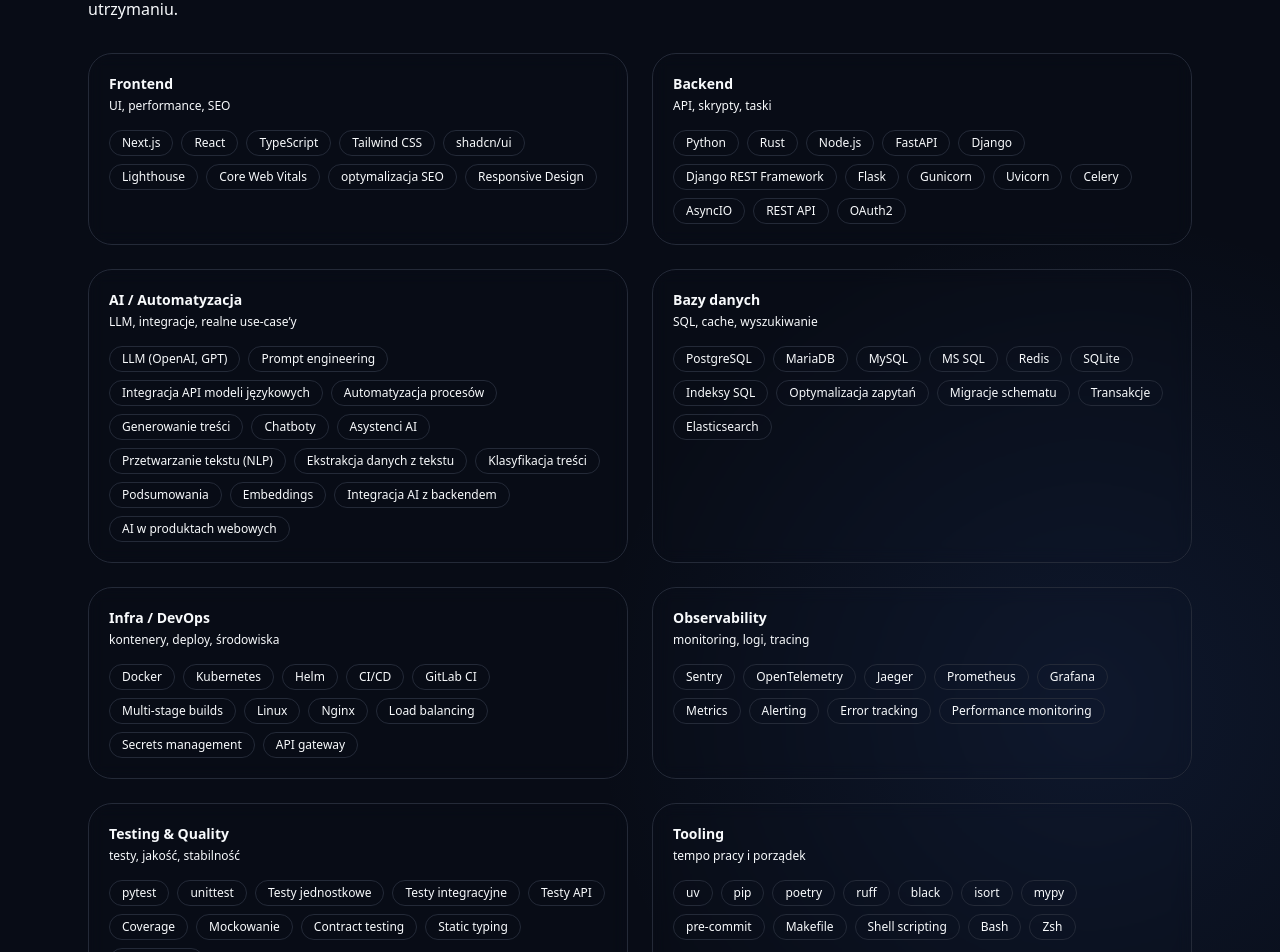
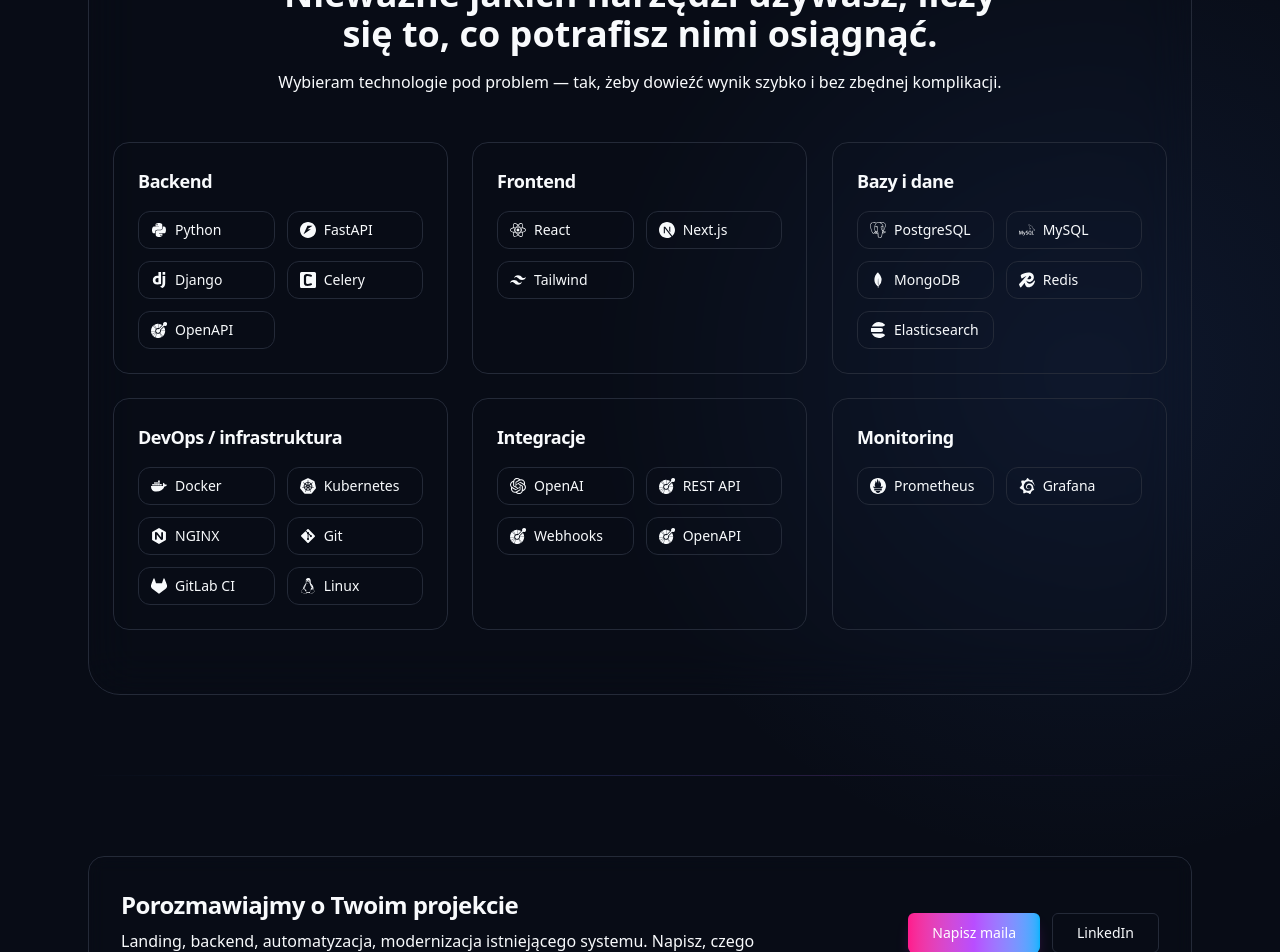
Before and after one commit to morveusz93/morv-dev, a Next.js app: page / in a window 1280 px wide. Shown: the part 1740-2692 px from the top of the page. Built offline with nearby package versions, Linux system fonts and the light colour scheme.

Commit message:
feat: stack section changed

```diff
--- a/package.json
+++ b/package.json
@@ -18,6 +18,7 @@
     "next": "16.1.1",
     "react": "19.2.3",
     "react-dom": "19.2.3",
+    "react-icons": "^5.6.0",
     "tailwind-merge": "^3.4.0"
   },
   "devDependencies": {
--- a/src/components/sections/Stack.tsx
+++ b/src/components/sections/Stack.tsx
@@ -1,262 +1,138 @@
 "use client";
 
 import { motion } from "framer-motion";
-import { Badge } from "../ui/badge";
+import { FaPython, FaReact, FaDocker, FaGitAlt, FaLinux } from "react-icons/fa";
+import {
+  SiCelery,
+  SiDjango,
+  SiFastapi,
+  SiGitlab,
+  SiKubernetes,
+  SiNextdotjs,
+  SiNginx,
+  SiOpenai,
+  SiOpenapiinitiative,
+  SiPostgresql,
+  SiRedis,
+  SiTailwindcss,
+  SiPrometheus,
+  SiGrafana,
+  SiMongodb,
+  SiMysql,
+  SiElasticsearch,
+} from "react-icons/si";
+
+import { GlowCard } from "../ui/GlowCard";
 import { Section } from "./Section";
 
-type Group = {
-  title: string;
-  subtitle?: string;
-  items: string[];
-};
-
-const groups: Group[] = [
+const techStack = [
   {
-    title: "Frontend",
-    subtitle: "UI, performance, SEO",
+    category: "Backend",
     items: [
-      "Next.js",
-      "React",
-      "TypeScript",
-      "Tailwind CSS",
-      "shadcn/ui",
-      "Lighthouse",
-      "Core Web Vitals",
-      "optymalizacja SEO",
-      "Responsive Design",
+      { icon: FaPython, name: "Python" },
+      { icon: SiFastapi, name: "FastAPI" },
+      { icon: SiDjango, name: "Django" },
+      { icon: SiCelery, name: "Celery" },
+      { icon: SiOpenapiinitiative, name: "OpenAPI" },
     ],
   },
   {
-    title: "Backend",
-    subtitle: "API, skrypty, taski",
+    category: "Frontend",
     items: [
-      "Python",
-      "Rust",
-      "Node.js",
-      "FastAPI",
-      "Django",
-      "Django REST Framework",
-      "Flask",
-      "Gunicorn",
-      "Uvicorn",
-      "Celery",
-      "AsyncIO",
-      "REST API",
-      "OAuth2",
+      { icon: FaReact, name: "React" },
+      { icon: SiNextdotjs, name: "Next.js" },
+      { icon: SiTailwindcss, name: "Tailwind" },
     ],
   },
   {
-    title: "AI / Automatyzacja",
-    subtitle: "LLM, integracje, realne use-case’y",
+    category: "Bazy i dane",
     items: [
-      "LLM (OpenAI, GPT)",
-      "Prompt engineering",
-      "Integracja API modeli językowych",
-      "Automatyzacja procesów",
-      "Generowanie treści",
-      "Chatboty",
-      "Asystenci AI",
-      "Przetwarzanie tekstu (NLP)",
-      "Ekstrakcja danych z tekstu",
-      "Klasyfikacja treści",
-      "Podsumowania",
-      "Embeddings",
-      "Integracja AI z backendem",
-      "AI w produktach webowych",
+      { icon: SiPostgresql, name: "PostgreSQL" },
+      { icon: SiMysql, name: "MySQL" },
+      { icon: SiMongodb, name: "MongoDB" },
+      { icon: SiRedis, name: "Redis" },
+      { icon: SiElasticsearch, name: "Elasticsearch" },
     ],
   },
   {
-    title: "Bazy danych",
-    subtitle: "SQL, cache, wyszukiwanie",
+    category: "DevOps / infrastruktura",
     items: [
-      "PostgreSQL",
-      "MariaDB",
-      "MySQL",
-      "MS SQL",
-      "Redis",
-      "SQLite",
-      "Indeksy SQL",
-      "Optymalizacja zapytań",
-      "Migracje schematu",
-      "Transakcje",
-      "Elasticsearch",
+      { icon: FaDocker, name: "Docker" },
+      { icon: SiKubernetes, name: "Kubernetes" },
+      { icon: SiNginx, name: "NGINX" },
+      { icon: FaGitAlt, name: "Git" },
+      { icon: SiGitlab, name: "GitLab CI" },
+      { icon: FaLinux, name: "Linux" },
     ],
   },
   {
-    title: "Infra / DevOps",
-    subtitle: "kontenery, deploy, środowiska",
+    category: "Integracje",
     items: [
-      "Docker",
-      "Kubernetes",
-      "Helm",
-      "CI/CD",
-      "GitLab CI",
-      "Multi-stage builds",
-      "Linux",
-      "Nginx",
-      "Load balancing",
-      "Secrets management",
-      "API gateway",
+      { icon: SiOpenai, name: "OpenAI" },
+      { icon: SiOpenapiinitiative, name: "REST API" },
+      { icon: SiOpenapiinitiative, name: "Webhooks" },
+      { icon: SiOpenapiinitiative, name: "OpenAPI" },
     ],
   },
   {
-    title: "Observability",
-    subtitle: "monitoring, logi, tracing",
+    category: "Monitoring",
     items: [
-      "Sentry",
-      "OpenTelemetry",
-      "Jaeger",
-      "Prometheus",
-      "Grafana",
-      "Metrics",
-      "Alerting",
-      "Error tracking",
-      "Performance monitoring",
-    ],
-  },
-  {
-    title: "Testing & Quality",
-    subtitle: "testy, jakość, stabilność",
-    items: [
-      "pytest",
-      "unittest",
-      "Testy jednostkowe",
-      "Testy integracyjne",
-      "Testy API",
-      "Coverage",
-      "Mockowanie",
-      "Contract testing",
-      "Static typing",
-      "Code review",
-    ],
-  },
-  {
-    title: "Tooling",
-    subtitle: "tempo pracy i porządek",
-    items: [
-      "uv",
-      "pip",
-      "poetry",
-      "ruff",
-      "black",
-      "isort",
-      "mypy",
-      "pre-commit",
-      "Makefile",
-      "Shell scripting",
-      "Bash",
-      "Zsh",
-    ],
-  },
-  {
-    title: "Architektura",
-    subtitle: "struktura i decyzje",
-    items: [
-      "Mikroserwisy",
-      "Modularny backend",
-      "Architektura monolityczna",
-      "Clean Architecture",
-      "Domain Driven Design",
-      "Separacja odpowiedzialności",
-      "Feature flags",
-      "Backward compatibility",
-    ],
-  },
-  {
-    title: "Proces & Współpraca",
-    subtitle: "praca zespołowa",
-    items: [
-      "Git",
-      "GitFlow",
-      "Code review",
-      "Pull requesty",
-      "Praca zespołowa",
-      "Dokumentacja techniczna",
-      "Debugowanie",
-      "Utrzymanie legacy code",
+      { icon: SiPrometheus, name: "Prometheus" },
+      { icon: SiGrafana, name: "Grafana" },
     ],
   },
 ];
 
-const container = {
-  hidden: {},
-  show: { transition: { staggerChildren: 0.06 } },
-};
-
-const item = {
-  hidden: { opacity: 0, y: 10 },
-  show: { opacity: 1, y: 0 },
-};
-
 export function Stack() {
   return (
-    <Section id="stack" className="pt-0">
-      <h2 className="text-2xl font-semibold tracking-tight">Tech stack</h2>
-      <p className="mt-2 max-w-2xl text-muted-foreground">
-        Sprawdzony stack, większość z tych narzędzi używam na codzień w
-        produkcyjnych projektach. Pozwala skupić się na wydajności,
-        skalowalności i bezproblemowym utrzymaniu.
+    <Section id="stack">
+      <div className="relative overflow-hidden rounded-[2rem] border border-border/50 bg-background/60 px-6 py-16 backdrop-blur-xl">
+        <div className="relative mx-auto max-w-3xl text-center">
+          <h2 className="text-3xl font-semibold sm:text-4xl">
+            Nieważne jakich narzędzi używasz, liczy się to, co potrafisz nimi
+            osiągnąć.
+          </h2>
+          <p className="mt-4 text-muted-foreground">
+            Wybieram technologie pod problem — tak, żeby dowieźć wynik szybko i
+            bez zbędnej komplikacji.
           </p>
-
-      <motion.div
-        className="mt-8 grid gap-4 sm:gap-6 md:grid-cols-2"
-        variants={container}
-        initial="hidden"
-        whileInView="show"
-        viewport={{ once: true, margin: "-80px" }}
-      >
-        {groups.map((g) => (
-          <motion.div
-            key={g.title}
-            variants={item}
-            className={[
-              "group relative overflow-hidden rounded-3xl border",
-              "bg-background/40 md:backdrop-blur",
-              "p-4 sm:p-5",
-              "transition",
-              "hover:border-border/80 hover:bg-muted/20",
-            ].join(" ")}
-          >
-            {/* subtle shine */}
-            <div className="pointer-events-none absolute inset-0 opacity-0 transition-opacity duration-300 group-hover:opacity-100">
-              <div className="absolute -top-20 -left-20 h-56 w-56 rounded-full bg-fuchsia-500/10 blur-3xl" />
-              <div className="absolute -bottom-20 -right-20 h-56 w-56 rounded-full bg-blue-500/10 blur-3xl" />
         </div>
 
-            <div className="relative">
-              <div className="flex items-baseline justify-between gap-3">
-                <div>
-                  <div className="text-sm font-semibold">{g.title}</div>
-                  {g.subtitle ? (
-                    <div className="mt-1 text-xs text-muted-foreground">
-                      {g.subtitle}
-                    </div>
-                  ) : null}
-                </div>
+        <div className="mt-12 grid gap-6 md:grid-cols-2 xl:grid-cols-3">
+          {techStack.map((group, index) => (
+            <motion.div
+              key={group.category}
+              initial={{ opacity: 0, y: 20 }}
+              whileInView={{ opacity: 1, y: 0 }}
+              transition={{ delay: index * 0.06 }}
+              viewport={{ once: true }}
+              className="h-full"
+            >
+              <GlowCard className="h-full p-6">
+                <div className="text-lg font-semibold tracking-tight">
+                  {group.category}
                 </div>
 
-              <div className="mt-4 flex flex-wrap gap-2">
-                {g.items.map((t) => (
-                  <Badge
-                    key={t}
-                    variant="outline"
-                    className={[
-                      "relative px-3 py-1",
-                      "border-border/40 bg-background/60 md:bg-background/40 md:backdrop-blur",
-                      "transition",
-                      "hover:-translate-y-[1px] hover:scale-[1.02]",
-                      "hover:border-border/70 hover:bg-muted/30",
-                      "focus-visible:outline-none focus-visible:ring-2 focus-visible:ring-ring/40",
-                    ].join(" ")}
+                <div className="mt-4 grid grid-cols-2 gap-3 auto-rows-fr">
+                  {group.items.map((item) => {
+                    const Icon = item.icon;
+
+                    return (
+                      <div
+                        key={item.name}
+                        className="group flex h-full items-center gap-2 rounded-xl border border-border/50 bg-background/50 px-3 py-2 transition duration-200 hover:-translate-y-0.5 hover:border-border hover:bg-background"
                       >
-                    {t}
-                  </Badge>
+                        <Icon className="h-4 w-4 shrink-0 text-foreground/90 transition duration-200 group-hover:scale-110" />
+                        <span className="text-sm font-medium">{item.name}</span>
+                      </div>
+                    );
+                  })}
+                </div>
+              </GlowCard>
+            </motion.div>
           ))}
         </div>
       </div>
-          </motion.div>
-        ))}
-      </motion.div>
     </Section>
   );
 }
```
Also changed, not shown: 1 other file (tests, documents, lock files or other folders). Lines whose indentation alone changed are shown as unchanged.
